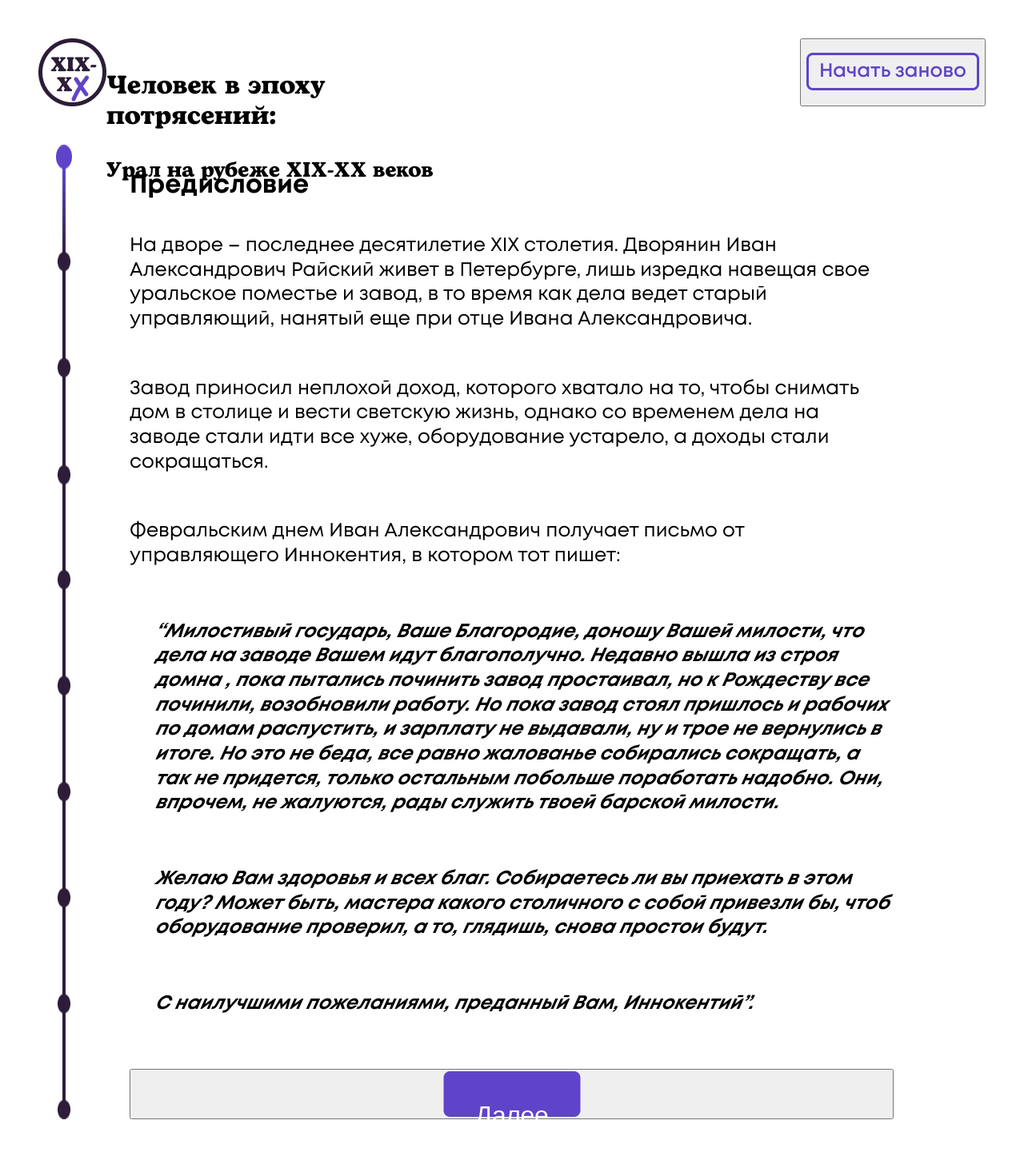
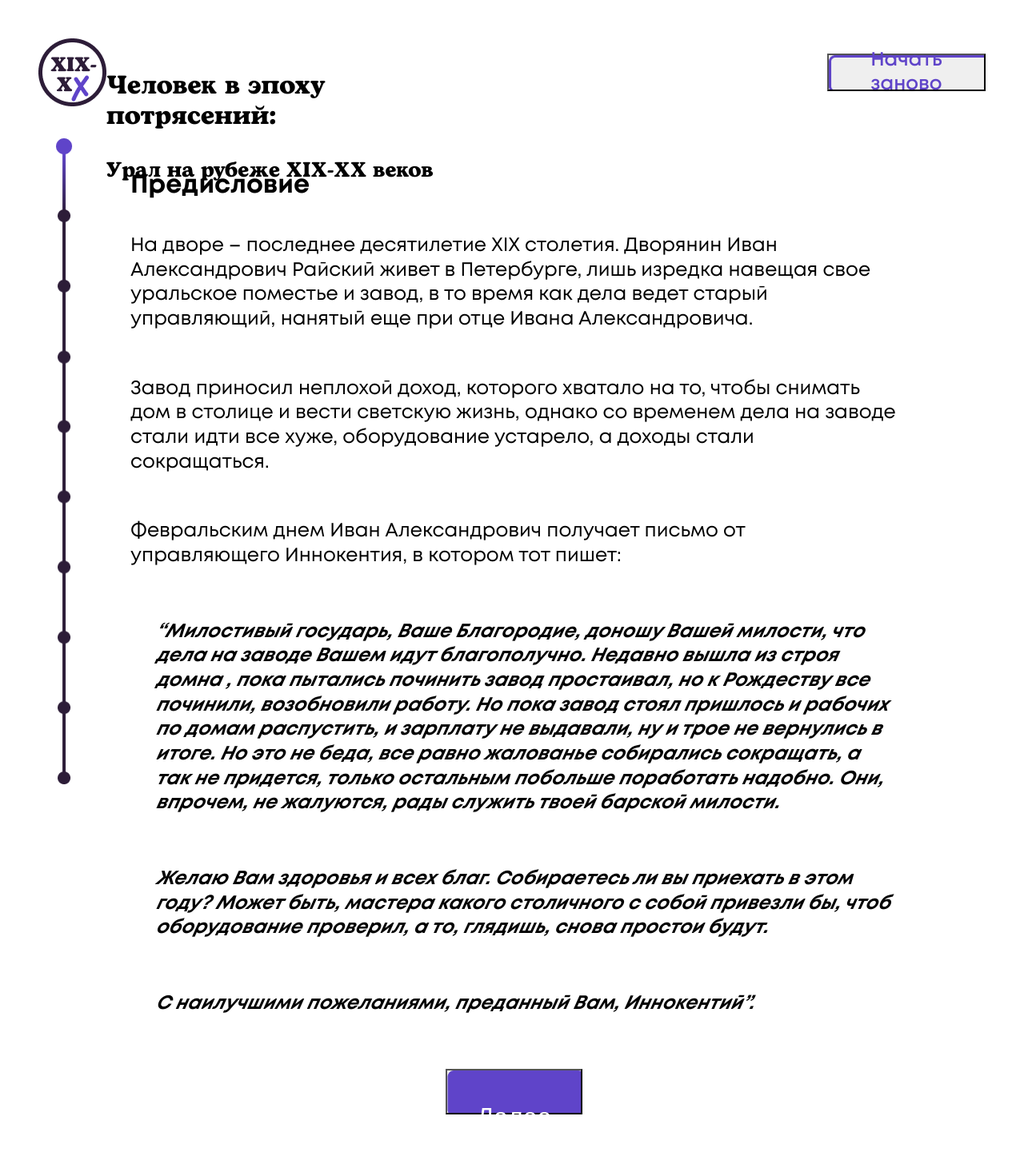
Before and after one commit to pfmaria13/Era-of-upheaval, a PHP site: page / in a window 1280 px wide. Shown: the whole page at 80% size. After the commit the page ends 1394 px from the top, so only its background shows below. Run offline with PHP 8.4, Linux system fonts and the light colour scheme; some libraries are stand-ins or nearby versions.

Commit message:
Добавлена анимация кнопок, работа кнопок, переходы

```diff
--- a/css/style.css
+++ b/css/style.css
@@ -8,6 +8,11 @@
 @font-face {
     font-family: Mont-bold;
     src: url("../fonts/Mont-bold.ttf");
+}
+
+@font-face {
+    font-family: Mont-Semibold;
+    src: url("../fonts/MontSemiBold.ttf");
 }
 
 @font-face {
@@ -31,9 +36,12 @@ body {
 }
 
 .site-header {
+    background: white;
     display: flex;
     padding: 40px 40px 0 40px;
     justify-content: space-between;
+    position: sticky;
+    top: 0;
 }
 
 .logo {
@@ -60,17 +68,44 @@ body {
     line-height: 31.2px;
 }
 
+.play-again {
+    margin-top: 19px;
+    position: relative;
+    display: flex;
+    justify-content: center;
+    align-items: center;
+    width: 216px;
+    height: 47px;
+    background-image: url("../img/play-again.png");
+    font-size: 24px;
+    color: #5F44C9;
+    font-family: Mont-Semibold;
+    transition: 0.7s;
+}
+
+.play-again:hover {
+    background-image: url("../img/play-again-hover.png");
+    color: white;
+}
+
+.preface-bar {
+    position: fixed;
+    top: 0;
+    width: 64px;
+    height: 808px;
+    margin: 173px 0 0 40px;
+}
+
 .preface {
     padding-bottom: 43px;
     display: flex;
     column-gap: 50px;
-    padding-left: 40px;
-    padding-top: 48px;
+
 }
 .preface-content {
     display: flex;
     flex-direction: column;
-    padding-right: 155px;
+    padding: 48px 150px 0 155px;
 }
 .preface-heading {
     line-height: 40.9px;
@@ -106,14 +141,162 @@ body {
     display: flex;
     justify-content: center;
     position: relative;
+    width: 171px;
+    height: 57px;
+    background-image: url("../img/button-next.png");
+    transition: 0.7s;
+}
+
+.button-next:hover {
+    background-image: url("../img/button-next-hover.png");
 }
 
 .button-next-text {
     position: absolute;
-    top: 0;
+    top: 8px;
     font-size: 32px;
     color: white;
-    font-style: normal;
-    line-height: 150%; /* 30px */
-    letter-spacing: -0.44px;
 }
+
+.button-next-div {
+    display: flex;
+    justify-content: center;
+}
+.page2 {
+    padding-top: 300px;
+    padding-bottom: 43px;
+    display: none;
+    column-gap: 50px;
+    padding-left: 40px;
+}
+
+.page2-content {
+    padding-left: 155px;
+}
+
+.page2-text1 {
+    padding-top: 122.5px;
+}
+
+.page2-text {
+    font-size: 24px;
+    padding-bottom: 8px;
+    width: 682px;
+}
+
+.button-page2-choice1 {
+    margin-top: 52px;
+    margin-bottom: 48px;
+    display: flex;
+    justify-content: center;
+    position: relative;
+    background-image: url("img/page2-choice1.png");
+    width: 557px;
+    height: 157px;
+    filter: drop-shadow(0 0 10px rgba(45,29,56,0.1));
+}
+
+.button-page2-choice1 {
+    filter: drop-shadow(0 0 10px rgba(45,29,56,0.1));
+}
+
+.text-page2-choice1 {
+    position: absolute;
+    left: 0;
+    top: 30px;
+    width: 461px;
+    height: 93px;
+    font-size: 24px;
+    color: #2D1D38;
+    text-indent: -25px;
+}
+
+.button-page2-choice2 {
+    margin-top: 25px;
+    display: flex;
+    justify-content: center;
+    position: relative;
+
+}
+
+.img-page2-choice2 {
+    filter: drop-shadow(0 0 10px rgba(45,29,56,0.1));
+}
+
+.text-page2-choice2 {
+    position: absolute;
+    left: 0;
+    top: 45px;
+    width: 461px;
+    height: 62px;
+    font-size: 24px;
+    color: #2D1D38;
+    text-indent: 35px;
+    margin-left: 10px;
+}
+
+.page2-img {
+    padding-right: 40px;
+}
+
+.bar-page2 {
+    top: 0;
+    position: fixed;
+    width: 64px;
+    height: 808px;
+    margin: 173px 0 0 0;
+}
+
+.page3-choice1 {
+    padding-top: 400px;
+    display: none;
+    column-gap: 50px;
+    padding-left: 40px;
+}
+
+.page3-content-choice1 {
+    display: flex;
+    flex-direction: column;
+}
+
+.row-page3-choice1 {
+    display: flex;
+    justify-content: space-between;
+}
+
+.page3-choice1-img {
+    width: 951px;
+    height: 572.14px;
+    padding-top: 22.86px;
+}
+
+.page3-text1-choice1 {
+    font-size: 24px;
+    padding: 72px 155px 8px 0;
+}
+
+.page3-text2-choice1 {
+    font-size: 24px;
+    width: 442px;
+}
+
+.button-page3-choice1 {
+    margin-top: 119px;
+}
+
+
+.page3-choice2 {
+    padding-top: 400px;
+    display: none;
+    column-gap: 50px;
+    padding-left: 40px;
+}
+
+.button-page3-choice2 {
+    margin-top: 112px;
+}
+
+.page3-text2-choice2 {
+    font-size: 24px;
+    width: 672px;
+}
--- a/index.html
+++ b/index.html
@@ -16,9 +16,7 @@
             <p class="header-text-up"> Человек в эпоху потрясений:</p>
             <p class="header-text-bottom">Урал на рубеже XIX-XX веков</p>
         </div>
-        <button class="play-again">
-            <img class="play-again-no-decor" src="img/play-again.png" alt="Начать заново">
-        </button>
+        <button class="play-again">Начать заново</button>
     </header>
     <main>
         <section class="noble">
@@ -26,19 +24,75 @@
                 <img src="img/bar.png" alt="Шкала этапов" class="preface-bar">
                 <div class="preface-content">
                     <p class="preface-heading">Предисловие</p>
-                    <p class="preface-text">На дворе – последнее десятилетие XIX столетия. Дворянин Иван Александрович Райский живет в Петербурге, лишь изредка навещая свое уральское поместье и завод, в то время как дела ведет старый управляющий, нанятый еще при отце Ивана Александровича. </p>
+                    <p class="preface-text">На дворе – последнее десятилетие XIX столетия. Дворянин Иван Александрович Райский живет в Петербурге, лишь изредка навещая свое уральское поместье и завод, в то время как дела ведет старый управляющий, нанятый еще при отце Ивана Александровича.</p>
                     <p class="preface-text">Завод приносил неплохой доход, которого хватало на то, чтобы снимать дом в столице
                         и вести светскую жизнь, однако со временем дела на заводе стали идти все хуже, оборудование устарело, а доходы стали сокращаться.</p>
                     <p class="preface-text-last">Февральским днем Иван Александрович получает письмо от управляющего Иннокентия, в котором тот пишет:</p>
                     <p class="preface-bold">“Милостивый государь, Ваше Благородие, доношу Вашей милости, что дела на заводе Вашем идут благополучно. Недавно вышла из строя домна , пока пытались починить завод простаивал, но к Рождеству все починили, возобновили работу.
                         Но пока завод стоял пришлось и рабочих по домам распустить, и зарплату не выдавали, ну и трое не вернулись в итоге. Но это не беда, все равно жалованье собирались сокращать, а так не придется, только остальным побольше поработать надобно. Они, впрочем, не жалуются, рады служить твоей барской милости.</p>
-                    <p class="preface-bold">Желаю Вам здоровья и всех благ. Собираетесь ли вы приехать в этом году? Может быть, мастера какого столичного с собой привезли бы, чтоб оборудование проверил, а то, глядишь, снова простои будут. </p>
+                    <p class="preface-bold">Желаю Вам здоровья и всех благ. Собираетесь ли вы приехать в этом году? Может быть, мастера какого столичного с собой привезли бы, чтоб оборудование проверил, а то, глядишь, снова простои будут.</p>
                     <p class="preface-bold">С наилучшими пожеланиями, преданный Вам, Иннокентий”. </p>
-                    <button class="button-next">
-                        <img class="button-next-img" src="img/button-next.png" alt="Кнопка">
-                        <p class="button-next-text">Далее</p>
+                    <div class="button-next-div">
+                        <button class="button-next button-page1" id="button-next1" onclick="viewDiv()">
+                            <p class="button-next-text">Далее</p>
+                        </button>
+                    </div>
+                </div>
+            </div>
+            <div class="page2" id="page2">
+                <img src="img/bar2.png" alt="Шкала этапов" class="bar-page2">
+                <div class="page2-content">
+                    <p class="page2-text page2-text1">Иван Александрович перечитал письмо дважды
+                        и понял, что пора посетить свои уральские владения. Однако в Петербурге оставались еще некоторые дела, которые также надо было уладить.</p>
+                    <p class="page2-text">Перед ним встал выбор:</p>
+                    <button class="button-page2-choice1">
+                        <img class="img-page2-choice1" src="img/page2-choice1.png" alt="Кнопка1">
+                        <p class="text-page2-choice1">Ответить управляющему незамедлительно и начать собираться в путешествие</p>
                     </button>
-
+                    <button class="button-page2-choice2">
+                        <img class="img-page2-choice2" src="img/page2-choice2.png" alt="Кнопка">
+                        <p class="text-page2-choice2">Оставить послание без ответа, дождавшись лучших времен</p>
+                    </button>
+                </div>
+                <img src="img/page2-img.png" alt="Изображение" class="page2-img">
+            </div>
+            <div class="page3-choice1">
+                <img src="img/bar2.png" alt="Шкала этапов" class="bar2">
+                <div class="page3-content-choice1">
+                    <p class="page3-text1-choice1">Иван Александрович приезжает на Урал. Оказывается, дела на заводе идут хуже, чем он ожидал. Тем не менее, управляющий успел подготовить поместье к его приезду, а также предупредить рабочих и прислугу. Так как Иван Александрович приехал так скоро,
+                        у него есть возможность сразу заняться делами завода.</p>
+                    <div class="row-page3-choice1">
+                        <div class="left-page3-choice1">
+                            <p class="page3-text2-choice1">Кроме того, по совету управляющего он решает привезти с собой столичного мастера, чтобы тот осмотрел оборудование, а значит теперь дела завода начнут постепенно налаживаться.</p>
+                            <div class="button-next-div">
+                                <button class="button-next button-page3-choice1">
+                                    <p class="button-next-text">Далее</p>
+                                </button>
+                            </div>
+                        </div>
+                        <img src="img/page3-choice1-img.png" alt="Изображение" class="page3-choice1-img">
+                    </div>
+                </div>
+            </div>
+            <div class="page3-choice2">
+                <img src="img/bar2.png" alt="Шкала этапов" class="bar2">
+                <div class="page3-content-choice1">
+                    <p class="page3-text1-choice1">Денег, которые посылает управляющий, не хватает на то, чтобы вести привычный образ жизни. Кроме того, Иван Александрович уже успел залезть в долги в столице, поэтому решает вернуться на Урал и заняться делами завода.</p>
+                    <div class="row-page3-choice1">
+                        <div class="left-page3-choice1">
+                            <p class="page3-text2-choice2">Он приезжает без предупреждения: дом оказывается не готов, а прислугу управляющий распустил, чтобы сократить расходы.</p>
+                            <p class="page3-text2-choice2">Когда он едет смотреть завод, оказывается,
+                                что рабочих на заводе осталось мало, а работать
+                                им приходится на износ. Оборудование выходит
+                                из строя все чаще, и за его ремонт приходится платить все больше.</p>
+                            <div class="button-next-div">
+                                <button class="button-next button-page3-choice2">
+                                    <p class="button-next-text">Далее</p>
+                                </button>
+                            </div>
+                        </div>
+                        <img src="img/page3-choice2-img.png" alt="Изображение" class="page3-choice1-img">
+                    </div>
                 </div>
             </div>
 
--- a/js/app.js
+++ b/js/app.js
@@ -0,0 +1,25 @@
+let btnPage1 = document.querySelector(".button-next");
+let page2 = document.querySelector(".page2");
+let btnPage2Choice1 = document.querySelector(".button-page2-choice1");
+let page3Choice1 = document.querySelector(".page3-choice1");
+let btnPage2Choice2 = document.querySelector(".button-page2-choice2")
+let page3Choice2 = document.querySelector(".page3-choice2")
+
+
+btnPage1.addEventListener("click", () => {
+    page2.style.display = "flex";
+    page2.scrollIntoView({ block: "center", behavior: "smooth" });
+    setTimeout(() => {document.querySelector(".preface").style.display = "none"},700);
+});
+
+btnPage2Choice1.addEventListener("click", () => {
+    page3Choice1.style.display = "flex";
+    page3Choice1.scrollIntoView({ block: "center", behavior: "smooth" });
+    setTimeout(() => {page2.style.display = "none"},700);
+});
+
+btnPage2Choice2.addEventListener("click", () => {
+    page3Choice2.style.display = "flex";
+    page3Choice2.scrollIntoView({ block: "center", behavior: "smooth" });
+    setTimeout(() => {page2.style.display = "none"},700);
+});
```
Also changed, not shown: img/bar2.png (added), img/button-next-hover.png (added), img/page2-choice1.png (added), img/page2-choice2.png (added), img/page2-img.png (added), img/page3-choice1-img.png (added), img/page3-choice2-img.png (added), img/play-again-hover.png (added), img/play-again.png.
